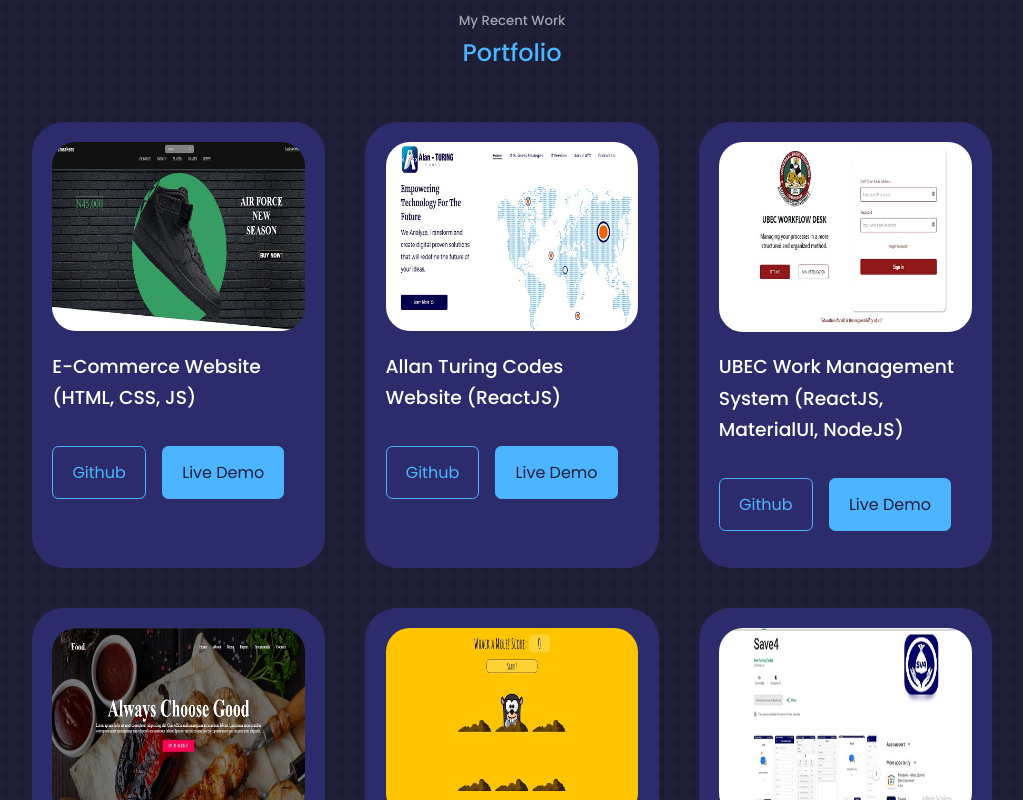
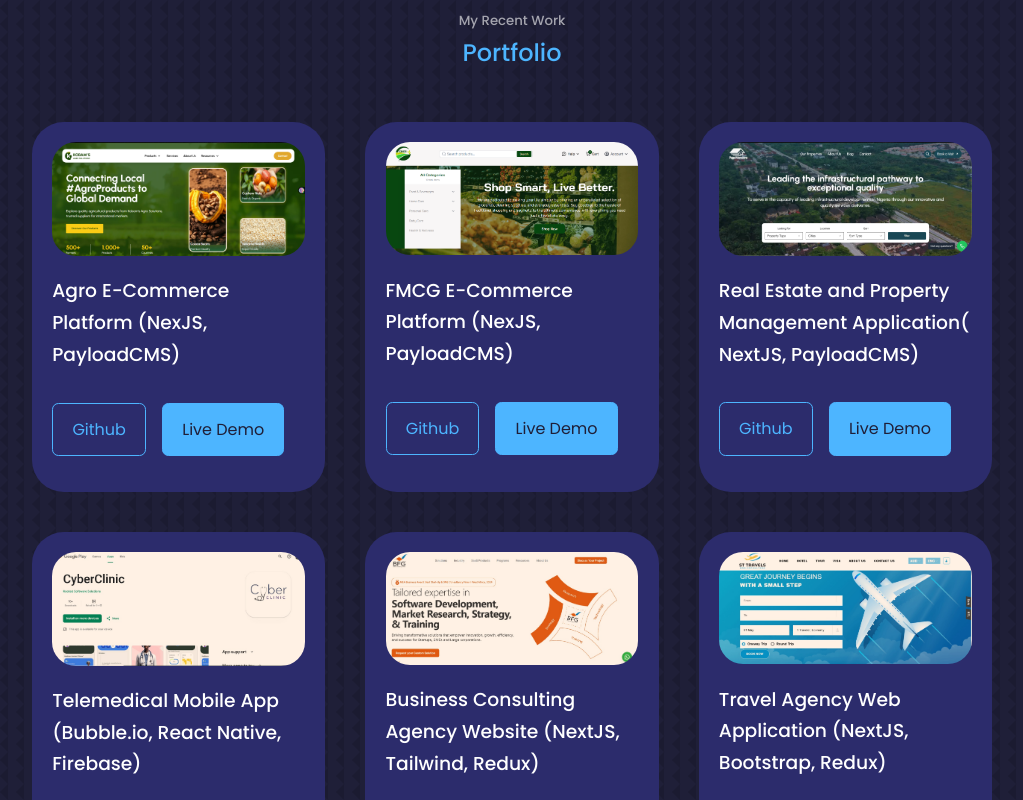
Before and after one commit to deviator53/Updated-Portfolio, a React (Create React App) app: page / in a window 1280 px wide. Shown: the part 2720-3520 px from the top of the page, without its empty margins (128-1151 px from the left). Built offline with nearby package versions, Linux system fonts and the light colour scheme.

Commit message:
Add new portfolio item for Agro E-Commerce Platform

```diff
--- a/src/components/portfolio/Portfolio.jsx
+++ b/src/components/portfolio/Portfolio.jsx
@@ -14,6 +14,8 @@ import IMG11 from "../../assets/bfg.jpg";
 import IMG12 from "../../assets/cyber-clinics.jpg";
 import IMG13 from "../../assets/portfolio9.png";
 import IMG14 from "../../assets/portfolio10.png";
+import IMG15 from "../../assets/portfolio11.png";
+
 
 
 const data = [
@@ -113,6 +115,14 @@ const data = [
     demo: "https://www.chikblessing.com",
     disabled: false,
   },
+   {
+    id: 13,
+    image: IMG15,
+    title: "Agro E-Commerce Platform (NexJS, PayloadCMS)",
+    github: "",
+    demo: "https://www.kobamsagrosolutions.com",
+    disabled: false,
+  },
 
 ];
 
@@ -123,7 +133,10 @@ const Portfolio = () => {
       <h2>Portfolio</h2>
 
      <div className="container portfolio__container">
-        {data.map(({ id, image, title, github, demo, disabled }) => {
+  {data
+    .slice()
+    .reverse()
+    .map(({ id, image, title, github, demo, disabled }) => {
       return (
         <article key={id} className="portfolio__item">
           <div className="portfolio__item-image">
```
Lines whose indentation alone changed are shown as unchanged.
